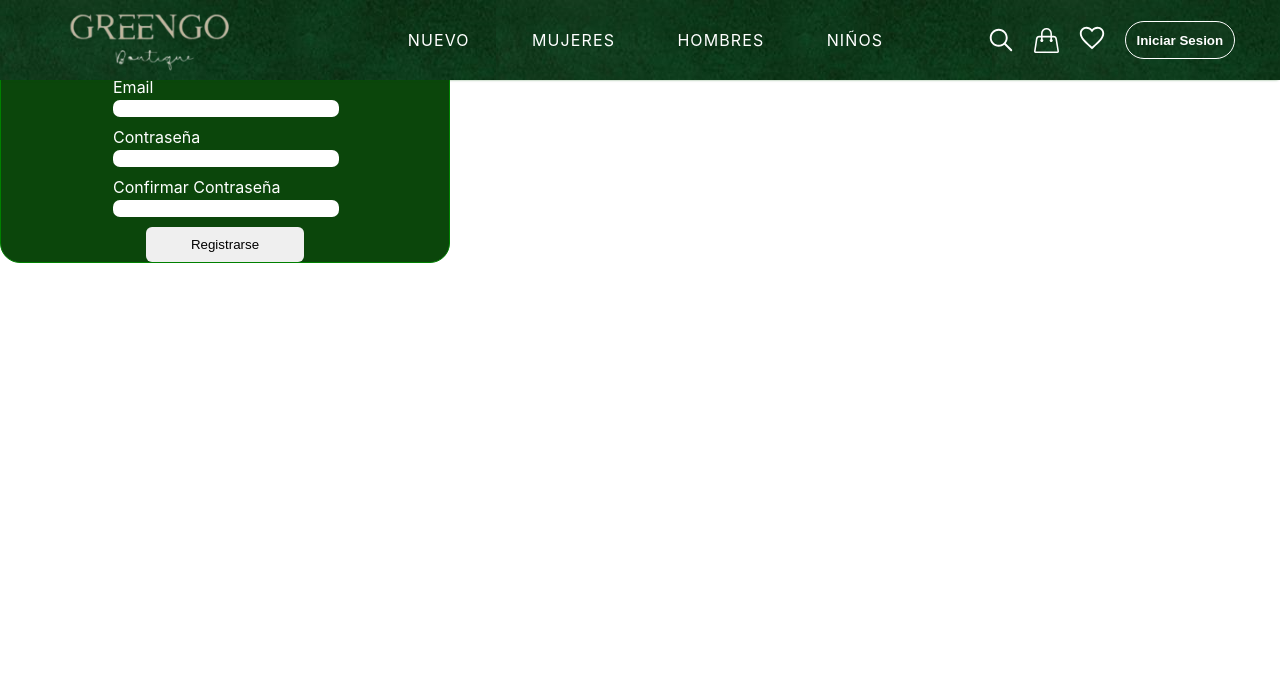
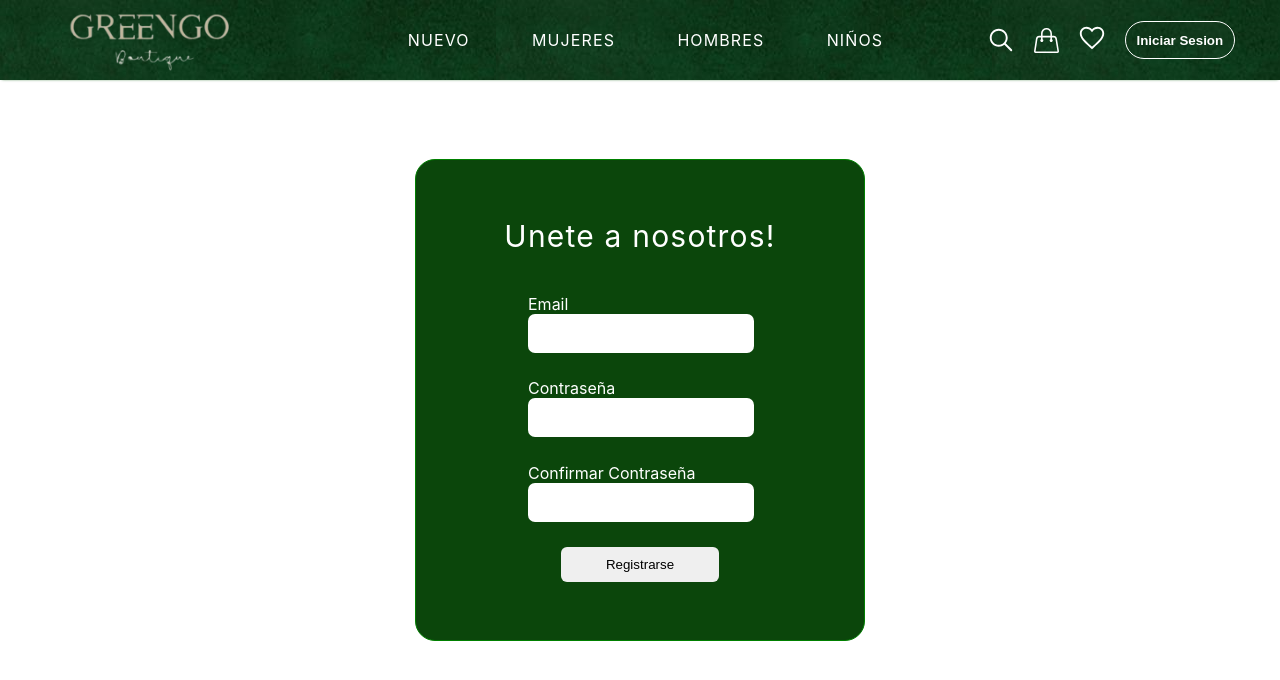
Before and after one commit to yehuhi/greengo_boutique, a React (Create React App) app: page /signup in a window 1280 px wide. Shown: the top 680 px of the page. Built offline with nearby package versions, Linux system fonts and the light colour scheme; no server answers.

Commit message:
new 3.5.2

```diff
--- a/src/Components/Auth/Login/Login.css
+++ b/src/Components/Auth/Login/Login.css
@@ -15,6 +15,14 @@
     border: 1px solid green;
     display: flex;
     flex-direction: column;
+    justify-content: center;
+    align-items: center;
+}
+
+.signup_content{
+    width: 100%;
+    height: 100vh;
+    display: flex;
     justify-content: center;
     align-items: center;
 }
@@ -46,6 +54,11 @@
     padding-left: 15px;
     border-radius: 7px;
     border: none;
+}
+
+.input_fields_login{
+    width: 50%;
+    height: 30%;
 }
 
 .input_fields{
```
